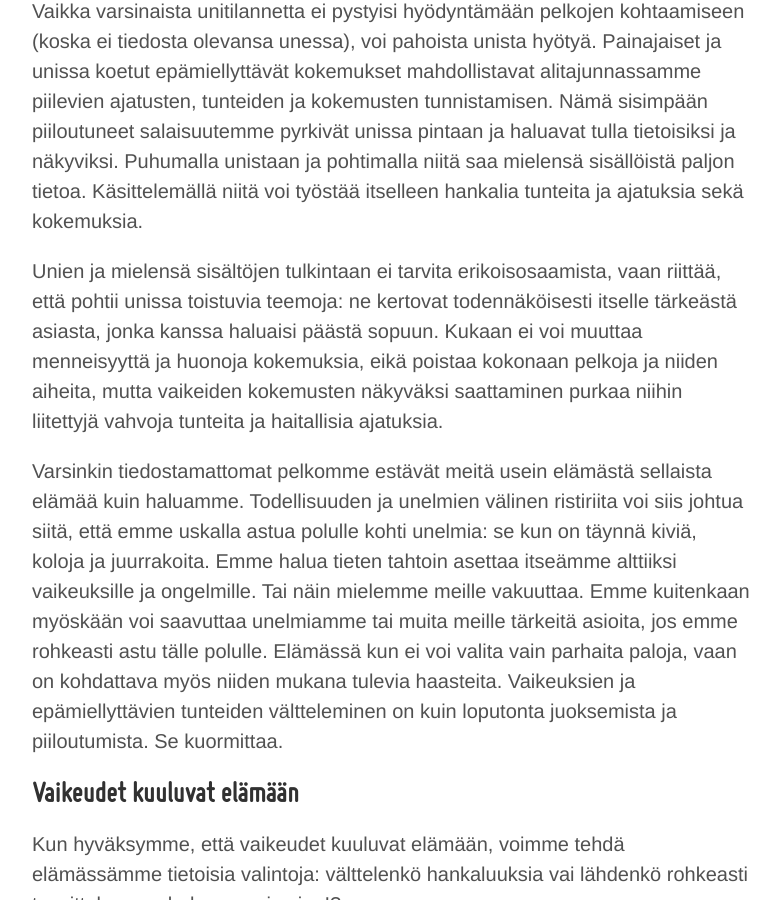
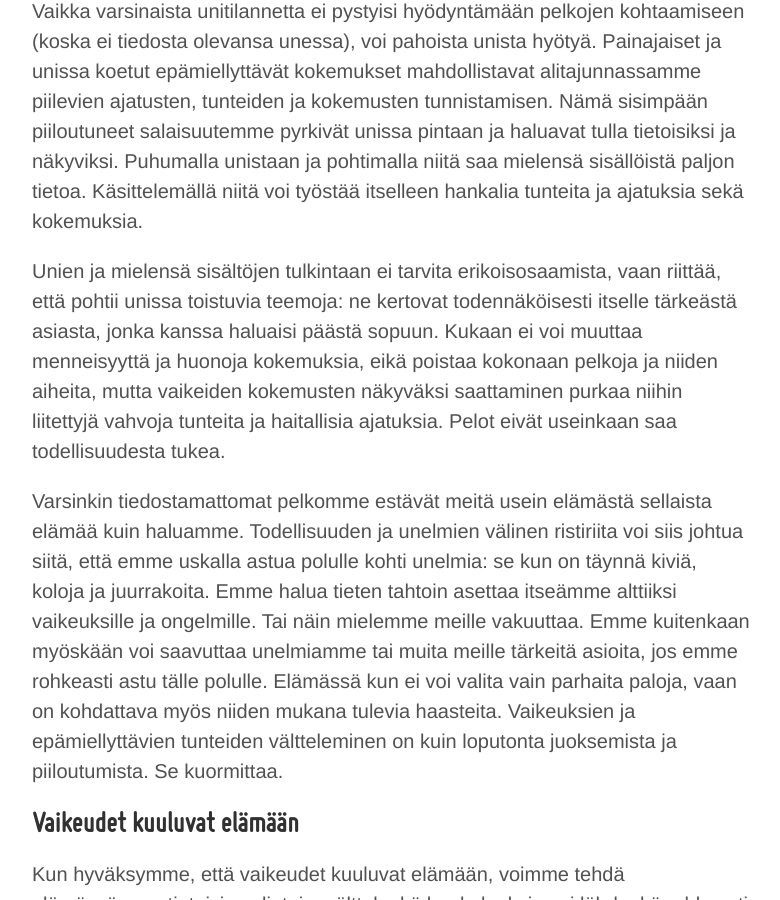
Before and after one commit to niinapiira/neppari.net, a Jekyll site: the page built from _posts/2016-09-26-unien-hyodyntaminen-tunnetyoskentelyssa-filename.md, in a window 1280 px wide and 900 px high, scrolled down 4613 px. Shown: the whole window, without its empty margins (248-1028 px from the left). Built offline with Jekyll 4.4.1, drawn with Linux system fonts in a browser that asks for light colours.

Commit message:
Updated 2016-09-26-unien-hyodyntaminen-tunnetyoskentelyssa-filename.md

```diff
--- a/_posts/2016-09-26-unien-hyodyntaminen-tunnetyoskentelyssa-filename.md
+++ b/_posts/2016-09-26-unien-hyodyntaminen-tunnetyoskentelyssa-filename.md
@@ -58,7 +58,7 @@ En osaa arvioida kuinka paljon tämä kokemuksen tuoma oppi on poikinut minulle
 
 Vaikka varsinaista unitilannetta ei pystyisi hyödyntämään pelkojen kohtaamiseen (koska ei tiedosta olevansa unessa), voi pahoista unista hyötyä. Painajaiset ja unissa koetut epämiellyttävät kokemukset mahdollistavat alitajunnassamme piilevien ajatusten, tunteiden ja kokemusten tunnistamisen. Nämä sisimpään piiloutuneet salaisuutemme pyrkivät unissa pintaan ja haluavat tulla tietoisiksi ja näkyviksi. Puhumalla unistaan ja pohtimalla niitä saa mielensä sisällöistä paljon tietoa. Käsittelemällä niitä voi työstää itselleen hankalia tunteita ja ajatuksia sekä kokemuksia.
 
-Unien ja mielensä sisältöjen tulkintaan ei tarvita erikoisosaamista, vaan riittää, että pohtii unissa toistuvia teemoja: ne kertovat todennäköisesti itselle tärkeästä asiasta, jonka kanssa haluaisi päästä sopuun. Kukaan ei voi muuttaa menneisyyttä ja huonoja kokemuksia, eikä poistaa kokonaan pelkoja ja niiden aiheita, mutta vaikeiden kokemusten näkyväksi saattaminen purkaa niihin liitettyjä vahvoja tunteita ja haitallisia ajatuksia.
+Unien ja mielensä sisältöjen tulkintaan ei tarvita erikoisosaamista, vaan riittää, että pohtii unissa toistuvia teemoja: ne kertovat todennäköisesti itselle tärkeästä asiasta, jonka kanssa haluaisi päästä sopuun. Kukaan ei voi muuttaa menneisyyttä ja huonoja kokemuksia, eikä poistaa kokonaan pelkoja ja niiden aiheita, mutta vaikeiden kokemusten näkyväksi saattaminen purkaa niihin liitettyjä vahvoja tunteita ja haitallisia ajatuksia. Pelot eivät useinkaan saa todellisuudesta tukea.
 
 Varsinkin tiedostamattomat pelkomme estävät meitä usein elämästä sellaista elämää kuin haluamme. Todellisuuden ja unelmien välinen ristiriita voi siis johtua siitä, että emme uskalla astua polulle kohti unelmia: se kun on täynnä kiviä, koloja ja juurrakoita. Emme halua tieten tahtoin asettaa itseämme alttiiksi vaikeuksille ja ongelmille. Tai näin mielemme meille vakuuttaa. Emme kuitenkaan myöskään voi saavuttaa unelmiamme tai muita meille tärkeitä asioita, jos emme rohkeasti astu tälle polulle. Elämässä kun ei voi valita vain parhaita paloja, vaan on kohdattava myös niiden mukana tulevia haasteita. Vaikeuksien ja epämiellyttävien tunteiden vältteleminen on kuin loputonta juoksemista ja piiloutumista. Se kuormittaa.
 
```
